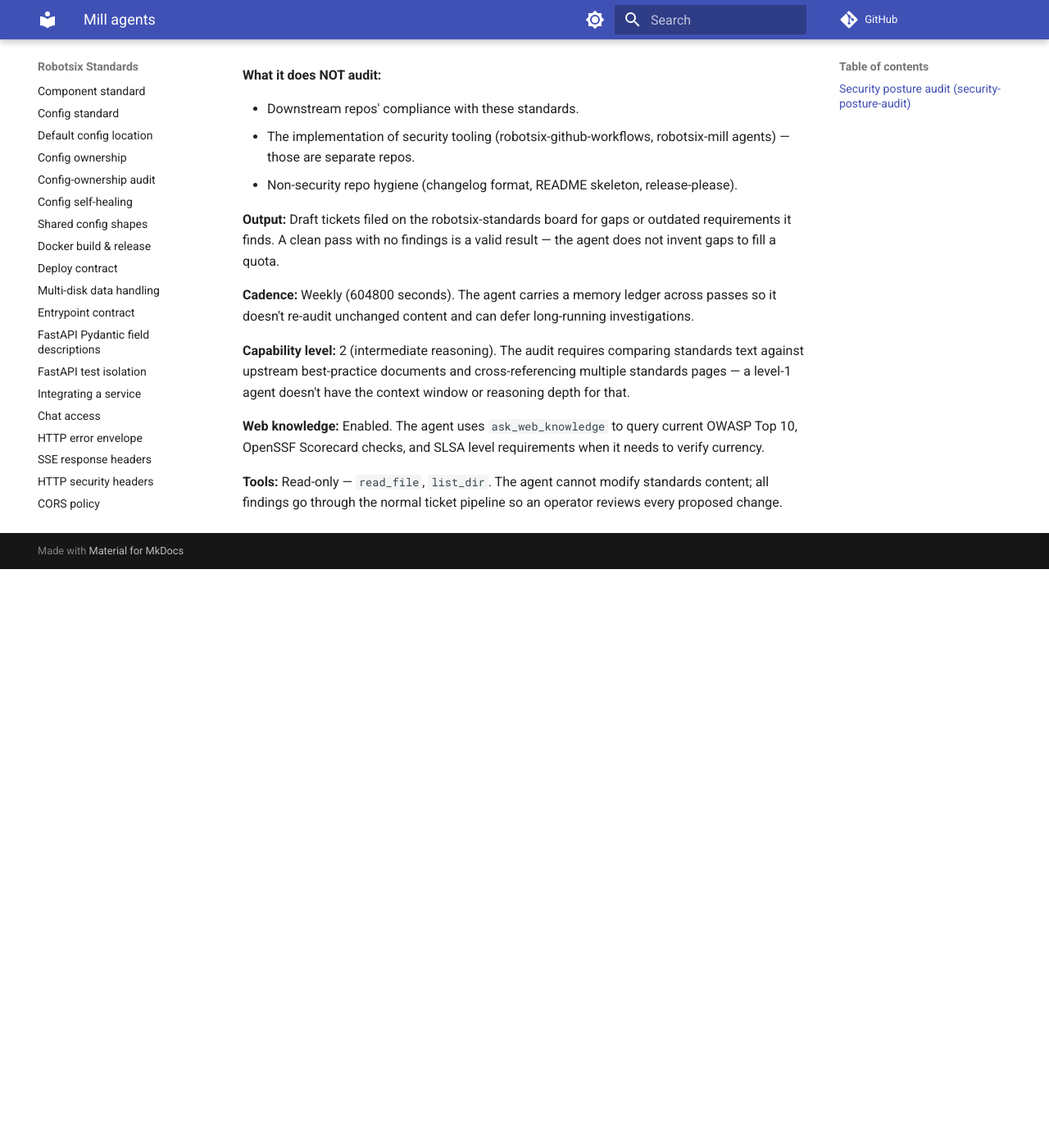
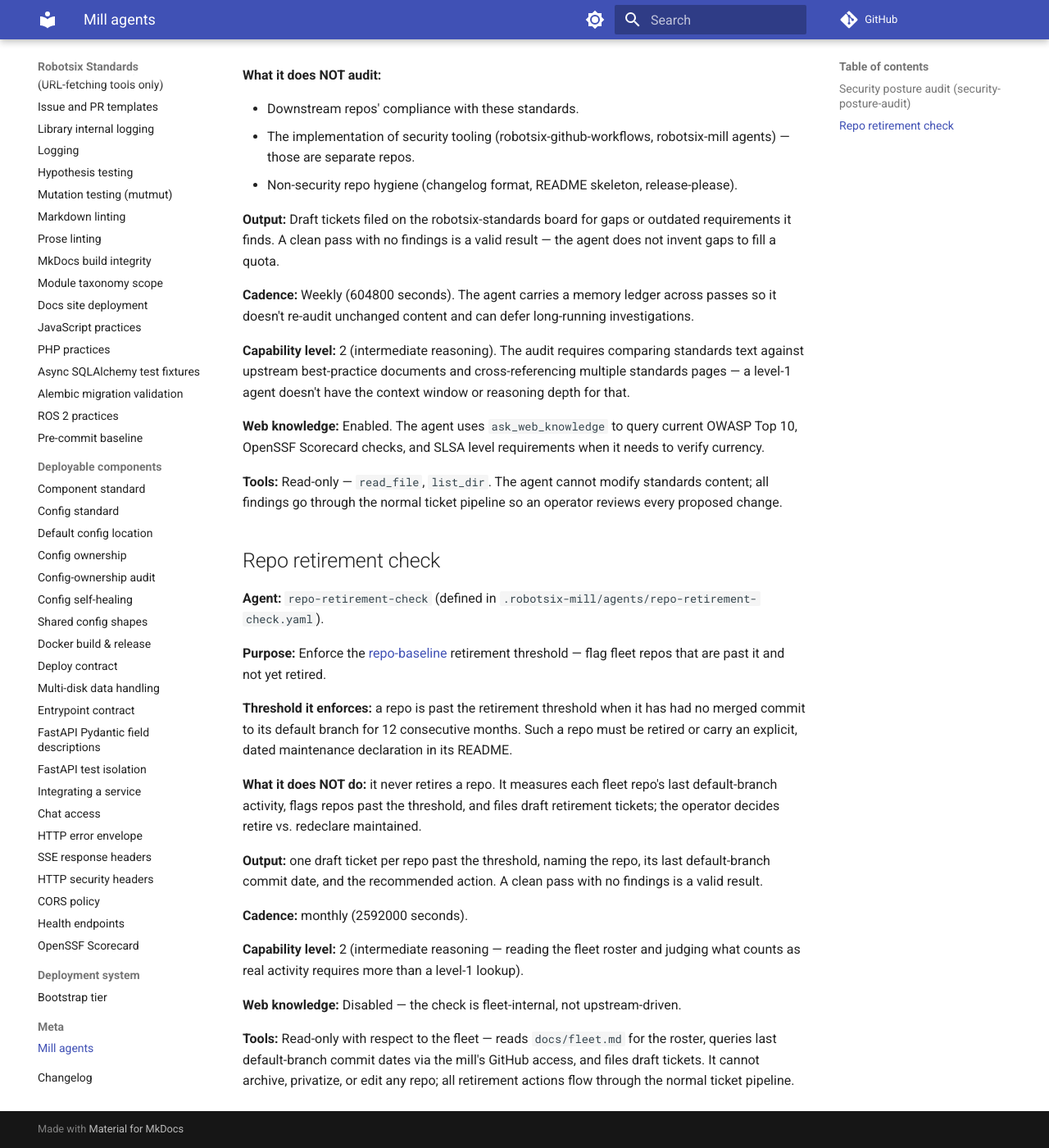
Before and after one commit to damien-robotsix/robotsix-standards, an MkDocs documentation site: the page built from docs/mill-agents.md, in a window 1280 px wide and 1400 px high, scrolled down 859 px. Shown: the whole window at 82% size. Built offline with MkDocs 1.6.1 and Material for MkDocs 9.7.7, drawn with Linux system fonts in a browser that asks for light colours; comment, search, counter and statistics services are not loaded; before the commit the page ends 1553 px from its top, so only the background shows below that.

Commit message:
chore: REPO-BASELINE: repo-retirement MUST has no enforcing check (20260909T191311Z-repo-baseline-repo-retirement-must-has-n-5bd8) (#365)
* chore: REPO-BASELINE: repo-retirement MUST has no enforcing check (20260909T191311Z-repo-baseline-repo-retirement-must-has-n-5bd8)

* docs: fix re-declare spelling flagged by codespell

---------

Co-authored-by: robotsix-mill <mill@robotsix.local>

```diff
--- a/docs/mill-agents.md
+++ b/docs/mill-agents.md
@@ -64,3 +64,37 @@ needs to verify currency.
 **Tools:** Read-only — `read_file`, `list_dir`. The agent cannot modify
 standards content; all findings go through the normal ticket pipeline so an
 operator reviews every proposed change.
+
+## Repo retirement check
+
+**Agent:** `repo-retirement-check` (defined in
+`.robotsix-mill/agents/repo-retirement-check.yaml`).
+
+**Purpose:** Enforce the [repo-baseline](repo-baseline.md#retiring-a-repo)
+retirement threshold — flag fleet repos that are past it and not yet retired.
+
+**Threshold it enforces:** a repo is past the retirement threshold when it has
+had no merged commit to its default branch for 12 consecutive months. Such a
+repo must be retired or carry an explicit, dated maintenance declaration in
+its README.
+
+**What it does NOT do:** it never retires a repo. It measures each fleet
+repo's last default-branch activity, flags repos past the threshold, and files
+draft retirement tickets; the operator decides retire vs. redeclare
+maintained.
+
+**Output:** one draft ticket per repo past the threshold, naming the repo, its
+last default-branch commit date, and the recommended action. A clean pass with
+no findings is a valid result.
+
+**Cadence:** monthly (2592000 seconds).
+
+**Capability level:** 2 (intermediate reasoning — reading the fleet roster and
+judging what counts as real activity requires more than a level-1 lookup).
+
+**Web knowledge:** Disabled — the check is fleet-internal, not upstream-driven.
+
+**Tools:** Read-only with respect to the fleet — reads `docs/fleet.md` for the
+roster, queries last default-branch commit dates via the mill's GitHub access,
+and files draft tickets. It cannot archive, privatize, or edit any repo; all
+retirement actions flow through the normal ticket pipeline.
```
Also changed, not shown: docs/repo-baseline.md (+14 -0 lines), 1 other file.
